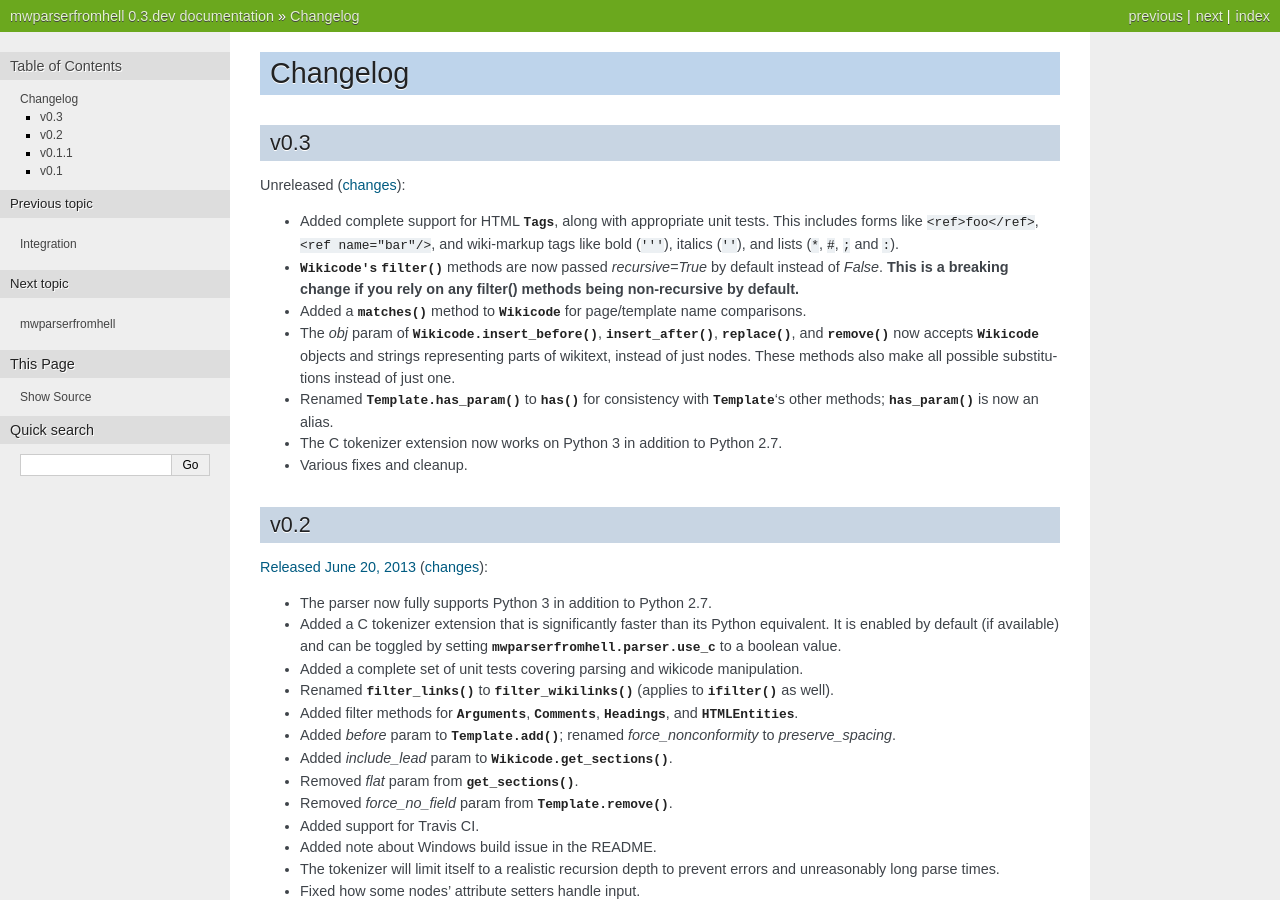
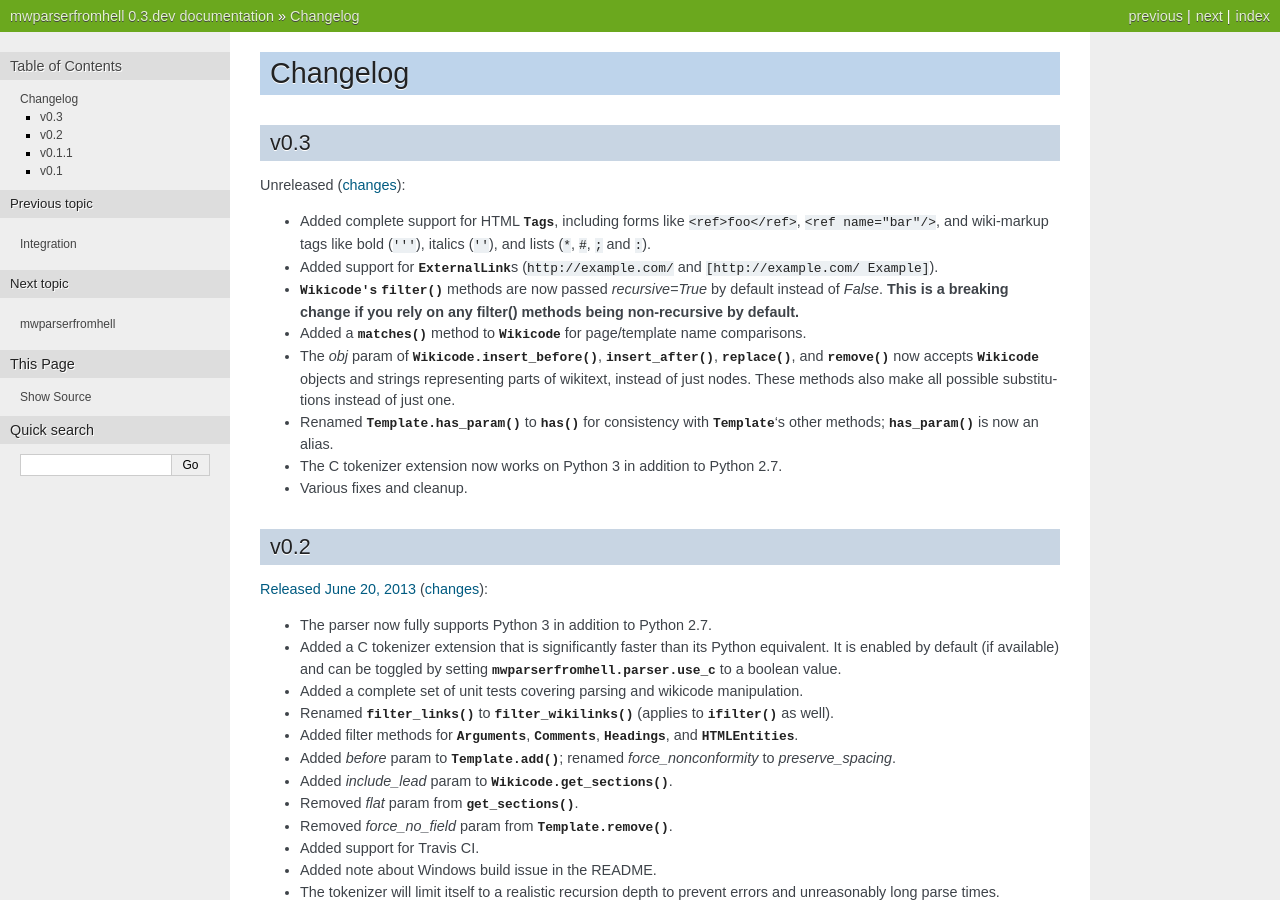
Before and after one commit to earwig/mwparserfromhell, a Sphinx documentation site: the page built from docs/changelog.rst, in a window 1280 px wide and 900 px high. Built offline with Sphinx 7.4.7, drawn with Linux system fonts in a browser that asks for light colours.

Commit message:
Add changelog entries for ExternalLinks.

```diff
--- a/docs/changelog.rst
+++ b/docs/changelog.rst
@@ -7,10 +7,11 @@
 Unreleased
 (`changes <https://github.com/earwig/mwparserfromhell/compare/v0.2...develop>`__):
 
-- Added complete support for HTML :py:class:`Tags <.Tag>`, along with
-  appropriate unit tests. This includes forms like ``<ref>foo</ref>``,
-  ``<ref name="bar"/>``, and wiki-markup tags like bold (``'''``), italics
-  (``''``), and lists (``*``, ``#``, ``;`` and ``:``).
+- Added complete support for HTML :py:class:`Tags <.Tag>`, including forms like
+  ``<ref>foo</ref>``, ``<ref name="bar"/>``, and wiki-markup tags like bold
+  (``'''``), italics (``''``), and lists (``*``, ``#``, ``;`` and ``:``).
+- Added support for :py:class:`.ExternalLink`\ s (``http://example.com/`` and
+  ``[http://example.com/ Example]``).
 - :py:class:`Wikicode's <.Wikicode>` :py:meth:`.filter` methods are now passed
   *recursive=True* by default instead of *False*. **This is a breaking change
   if you rely on any filter() methods being non-recursive by default.**
```
Also changed, not shown: 1 other file.
